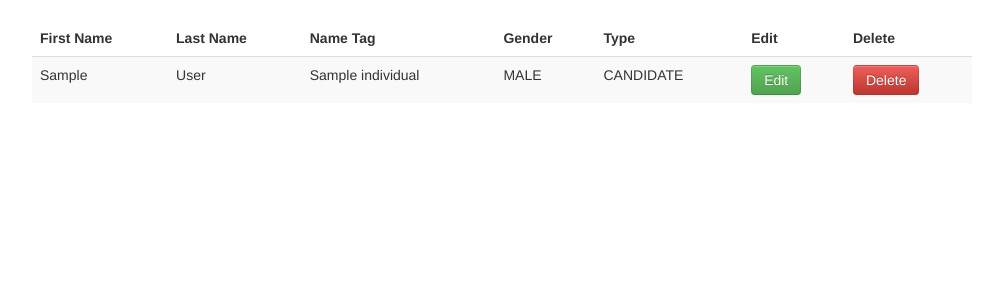
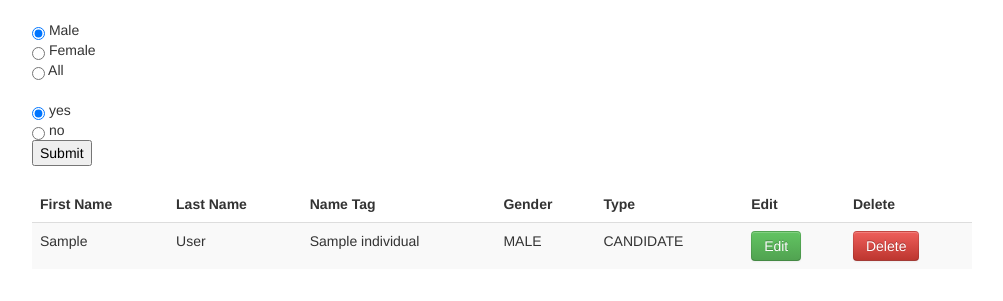
Before and after one commit to kjplaza32/COP4710G9, a PHP site: page /list.php in a window 1280 px wide. Shown: the part 40-341 px from the top of the page, without its empty margins (138-1141 px from the left). Run offline with PHP 8.4, Linux system fonts and the light colour scheme; tables that the repository leaves empty hold one stand-in row (values such as "Sample post").

Commit message:
Update list.php

```diff
--- a/individual/list.php
+++ b/individual/list.php
@@ -27,11 +27,28 @@
 			$params['IndividualType'] = $_GET['type'];
 		}
 
+		if(isset($_GET['attending'])) {
+			$params['IndividualType'] = $_GET['attending'];
+		}
+
 		$individuals = searchIndividuals($dbh, $params);
 	?>
 
+
 	<div class="container">
 	<?php include('../common/nav.php'); ?>
+		<form>
+		  	<input type="radio" name="gender" value="male" checked> Male<br>
+  			<input type="radio" name="gender" value="female"> Female<br>
+  			<input type="radio" name="none" value="all"> All
+		</form>
+
+		<form>
+		  	<input type="radio" name="attending" value="yes" checked> yes<br>
+  			<input type="radio" name="attending" value="no"> no<br>
+			<input type="submit" value="Submit">
+		</form>
+
 		<table class="table table-striped">
 
 			<thead>
```
